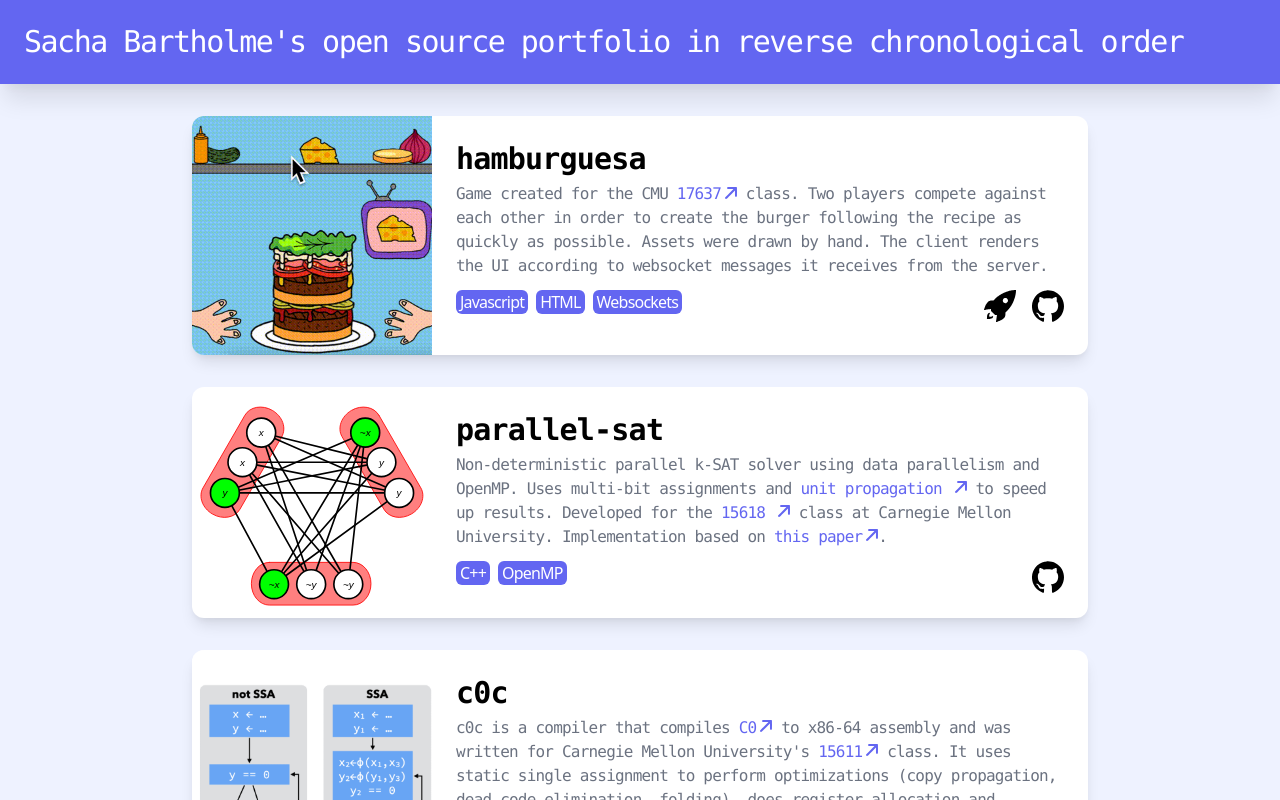
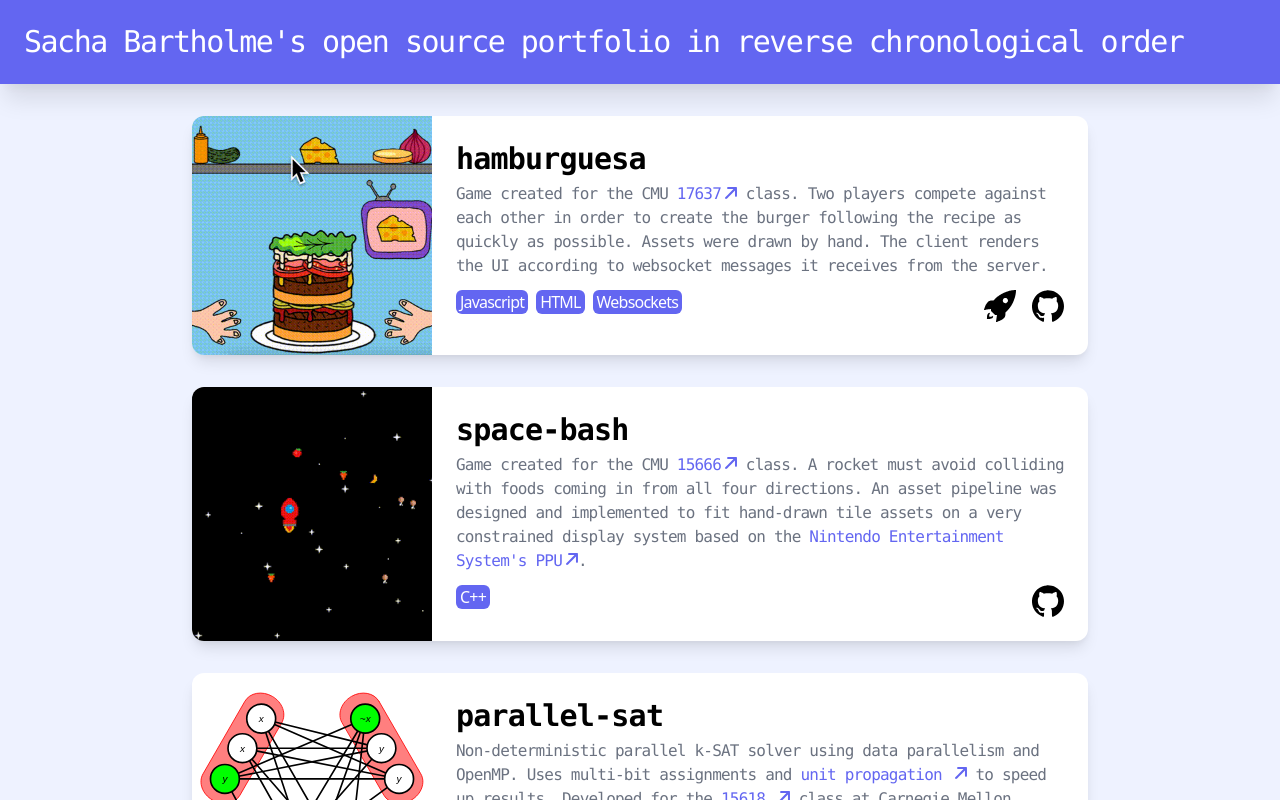
Before and after one commit to sbarthol/sbarthol.me, a React (Create React App) app: page / in a window 1280 px wide. Shown: the top 800 px of the page. Built offline with nearby package versions, Linux system fonts and the light colour scheme.

Commit message:
Added space-bash

```diff
--- a/src/App.js
+++ b/src/App.js
@@ -19,6 +19,7 @@ import raftPng from "./resources/raft.png";
 import ssaPng from "./resources/ssa.png";
 import satSvg from "./resources/sat.svg";
 import hamburguesaGif from "./resources/hamburguesa.gif";
+import spaceBashGif from "./resources/space-bash.gif";
 
 function App() {
 	return (
@@ -31,10 +32,26 @@ function App() {
 				app="https://hamburguesa.sbarthol.me/"
 				image={hamburguesaGif}
 			>
+				Game created for the CMU <Hyperlink href="https://www.cmu-webapps.org/">17637</Hyperlink>{" "}
+				class. Two players compete against each other in order to create the burger following the
+				recipe as quickly as possible. Assets were drawn by hand. The client renders the UI
+				according to websocket messages it receives from the server.
+			</Card>
+			<Card
+				skills={["C++"]}
+				title="space-bash"
+				github="https://github.com/sbarthol/space-bash"
+				image={spaceBashGif}
+			>
 				Game created for the CMU{" "}
-				<Hyperlink href="https://www.cmu-webapps.org/">17637</Hyperlink> class. Two players compete
-				against each other in order to create the burger following the recipe as quickly as
-				possible. Assets were drawn by hand.  The client renders the UI according to websocket messages it receives from the server.
+				<Hyperlink href="http://graphics.cs.cmu.edu/courses/15-466-f22/">15666</Hyperlink> class. A
+				rocket must avoid colliding with foods coming in from all four directions. An asset pipeline
+				was designed and implemented to fit hand-drawn tile assets on a very constrained display system
+				based on the{" "}
+				<Hyperlink href="https://www.nesdev.org/wiki/PPU">
+					Nintendo Entertainment System's PPU
+				</Hyperlink>
+				.
 			</Card>
 			<Card
 				skills={["C++", "OpenMP"]}
```
Also changed, not shown: src/resources/space-bash.gif (added).
